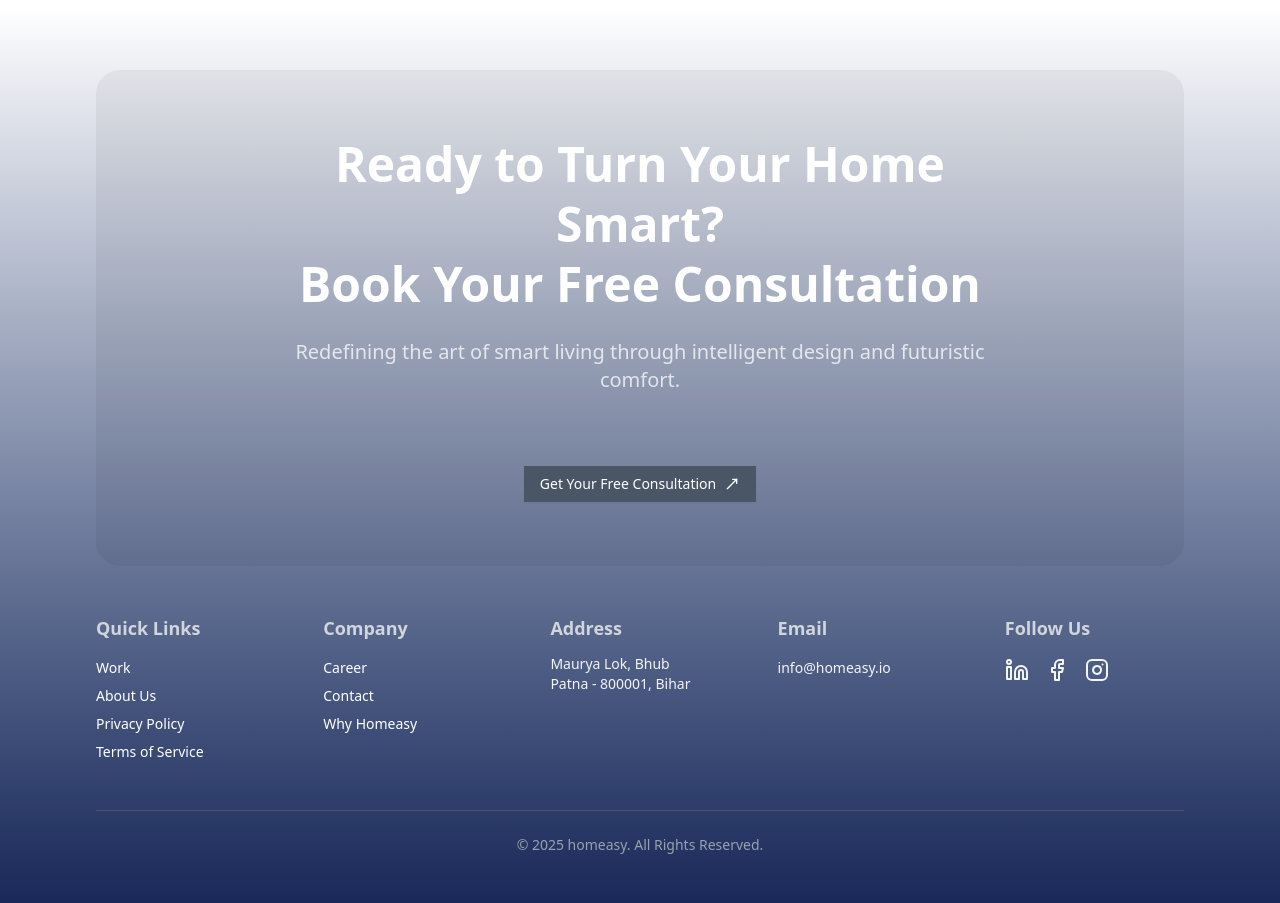
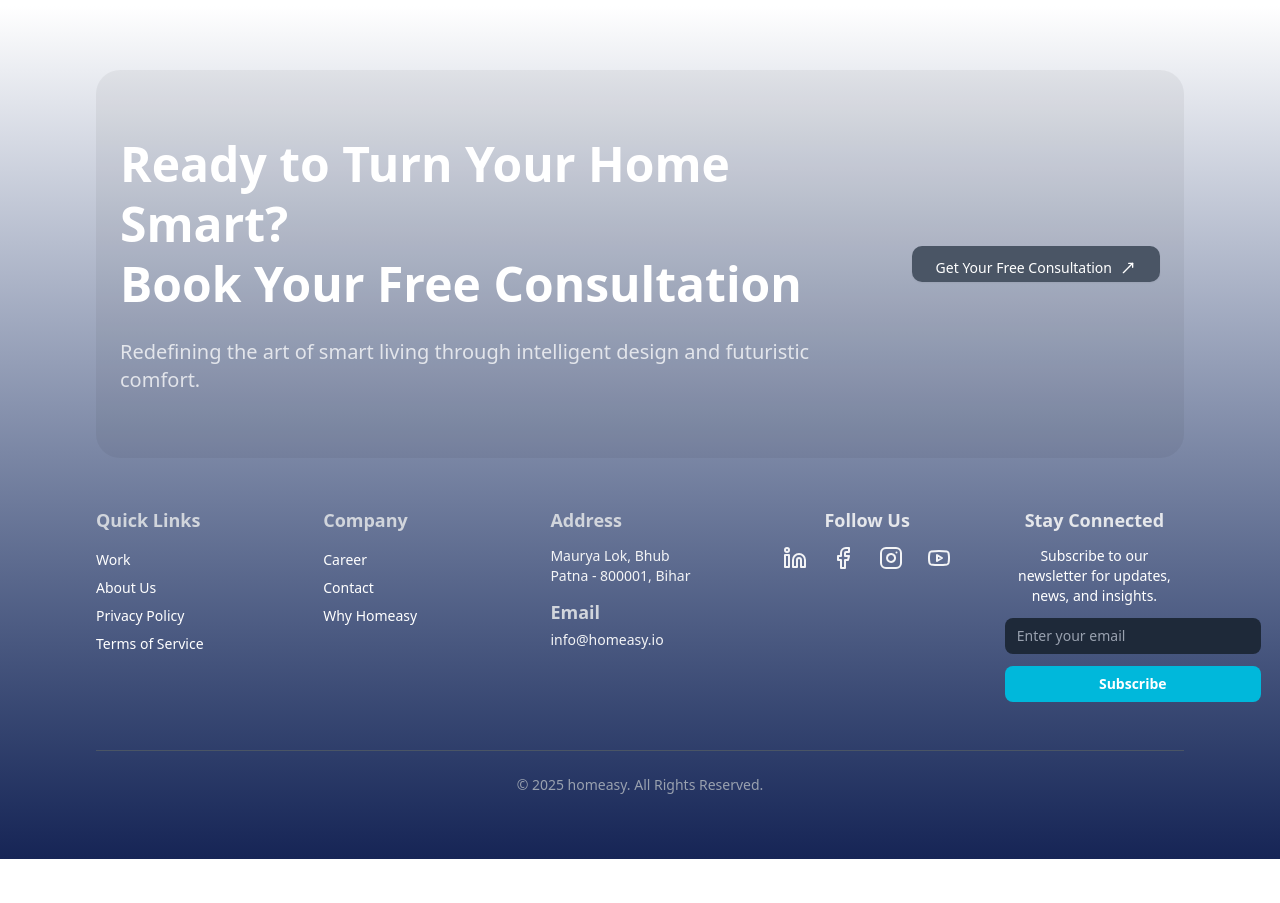
Before and after one commit to Amitkr77/homeasy, a Next.js app: page / in a window 1280 px wide. Shown: the part 7320-8223 px from the top of the page. After the commit the page ends 8179 px from the top, so only its background shows below. Built offline with nearby package versions, Linux system fonts and the light colour scheme; a web font is replaced by a local one.

Commit message:
added subscribe button

```diff
--- a/src/components/Footer.jsx
+++ b/src/components/Footer.jsx
@@ -3,7 +3,7 @@
 import React from "react";
 import { gsap } from "gsap";
 import { useEffect, useRef } from "react";
-import { Linkedin, Instagram, Facebook } from "lucide-react";
+import { Linkedin, Instagram, Facebook, Youtube } from "lucide-react";
 import Link from "next/link";  // Import Link from next/link
 import FreeConsultationModal from "./FreeConsultationModal";
 
@@ -31,10 +31,11 @@ function Footer() {
       className="bg-gradient-to-t from-blue-950 to-white text-white py-16 px-8 md:px-24 space-y-12"
     >
 
-      {/* Hero Section: Heading + CTA centered */}
+{/* Hero Section: Heading on Left + CTA on Right */}
 
-      <div className="flex flex-col items-center gap-10 bg-black/5 px-6 py-16 rounded-3xl">
-  <div className="max-w-3xl text-white text-center">
+<div className="flex flex-col lg:flex-row items-center justify-between bg-black/5 px-6 py-16 rounded-3xl gap-10">
+  {/* Left: Text Section */}
+  <div className="max-w-3xl text-white text-left">
     <h1 className="text-4xl sm:text-5xl lg:text-5xl font-bold leading-tight mb-6">
       Ready to Turn Your Home Smart? <br className="hidden sm:block" />
       Book Your Free Consultation
@@ -44,15 +45,14 @@ function Footer() {
     </p>
   </div>
 
-  {/* Free Consultation Button always centered */}
-  <div className="flex justify-center mt-8" ref={buttonRef}>
+  {/* Right: Free Consultation Button */}
+  <div className="mt-8 lg:mt-0" ref={buttonRef}>
     <FreeConsultationModal
       triggerText="Get Your Free Consultation"
-      buttonClass="bg-gray-600 text-white block rounded-none"
+      buttonClass="bg-gray-600 text-white px-6 py-3 rounded-lg hover:bg-gray-700 transition"
     />
   </div>
 </div>
-
 
       {/* Footer Links Section */}
       <div className="grid grid-cols-1 sm:grid-cols-2 md:grid-cols-5 gap-12 text-sm m-auto max-w-6xl">
@@ -91,27 +91,34 @@ function Footer() {
           </ul>
         </div>
 
+
         {/* Address Section */}
         <div className="space-y-3">
           <h2 className="text-lg font-semibold text-gray-300">Address</h2>
           <p className="text-gray-100">Maurya Lok, Bhub<br className="hidden sm:block" />
           Patna - 800001, Bihar
           </p>
+        <div className="space-y-1">
+          <h2 className="text-lg font-semibold text-gray-300">Email</h2>
+          <p className="text-gray-100">info@homeasy.io</p>
+        </div>
         </div>
 
         {/* Email Section */}
-        <div className="space-y-4">
+       {/* <div className="space-y-4">
           <h2 className="text-lg font-semibold text-gray-300">Email</h2>
           <p className="text-gray-100">info@homeasy.io</p>
-        </div>
+        </div> */}
 
-        {/* Social Media Section */}
-        <div className="space-y-4">
-          <h2 className="text-lg font-semibold text-gray-300">Follow Us</h2>
-          <div className="flex gap-4 text-2xl">
+
+
+    {/* Social Media Section (center in footer) */}
+    <div className="flex flex-col items-center space-y-3">
+      <h2 className="text-lg font-semibold text-gray-200">Follow Us</h2>
+      <div className="flex gap-6 text-2xl">
         <a
           href="https://www.linkedin.com/company/homeasyautomationiot/"
-              className="text-gray-100 hover:text-blue-500 transition duration-300 focus:outline-none"
+          className="text-gray-100 hover:text-blue-500 transition duration-300"
           target="_blank"
           rel="noopener noreferrer"
         >
@@ -119,7 +126,7 @@ function Footer() {
         </a>
         <a
           href="https://www.facebook.com/homeasyautomation/"
-              className="text-gray-100 hover:text-blue-500 transition duration-300 focus:outline-none"
+          className="text-gray-100 hover:text-blue-500 transition duration-300"
           target="_blank"
           rel="noopener noreferrer"
         >
@@ -127,15 +134,45 @@ function Footer() {
         </a>
         <a
           href="https://instagram.com/homeasyautomation/"
-              className="text-gray-100 hover:text-blue-500 transition duration-300 focus:outline-none"
+          className="text-gray-100 hover:text-blue-500 transition duration-300"
           target="_blank"
           rel="noopener noreferrer"
         >
           <Instagram />
         </a>
+           <a
+          href="https://instagram.com/homeasyautomation/"
+          className="text-gray-100 hover:text-blue-500 transition duration-300"
+          target="_blank"
+          rel="noopener noreferrer"
+        >
+          <Youtube />
+        </a>
+
+      </div>
+    </div>
+
+    {/* Subscribe Section (on right side) */}
+    <div className="space-y-3 text-center">
+      <h2 className="text-lg font-semibold text-gray-200">Stay Connected</h2>
+      <p className="text-white">
+        Subscribe to our newsletter for updates, news, and insights.
+      </p>
+      <div className="flex flex-col gap-3">
+        <input
+          type="email"
+          placeholder="Enter your email"
+          className="w-64 py-2 px-3 bg-gray-800 text-white placeholder-gray-400 rounded-md focus:outline-none focus:ring-2 focus:ring-cyan-400"
+        />
+
+        <button className="bg-cyan-500 hover:bg-cyan-600 text-white font-semibold w-64 py-2 px-4 rounded-md transition duration-300">
+          Subscribe
+        </button>
       </div>
     </div>
   </div>
+
+
 
       {/* Footer Bottom: Legal Section */}
       <div className="text-center text-sm mt-12 border-t border-gray-600 pt-6">
```
Lines whose indentation alone changed are shown as unchanged.
